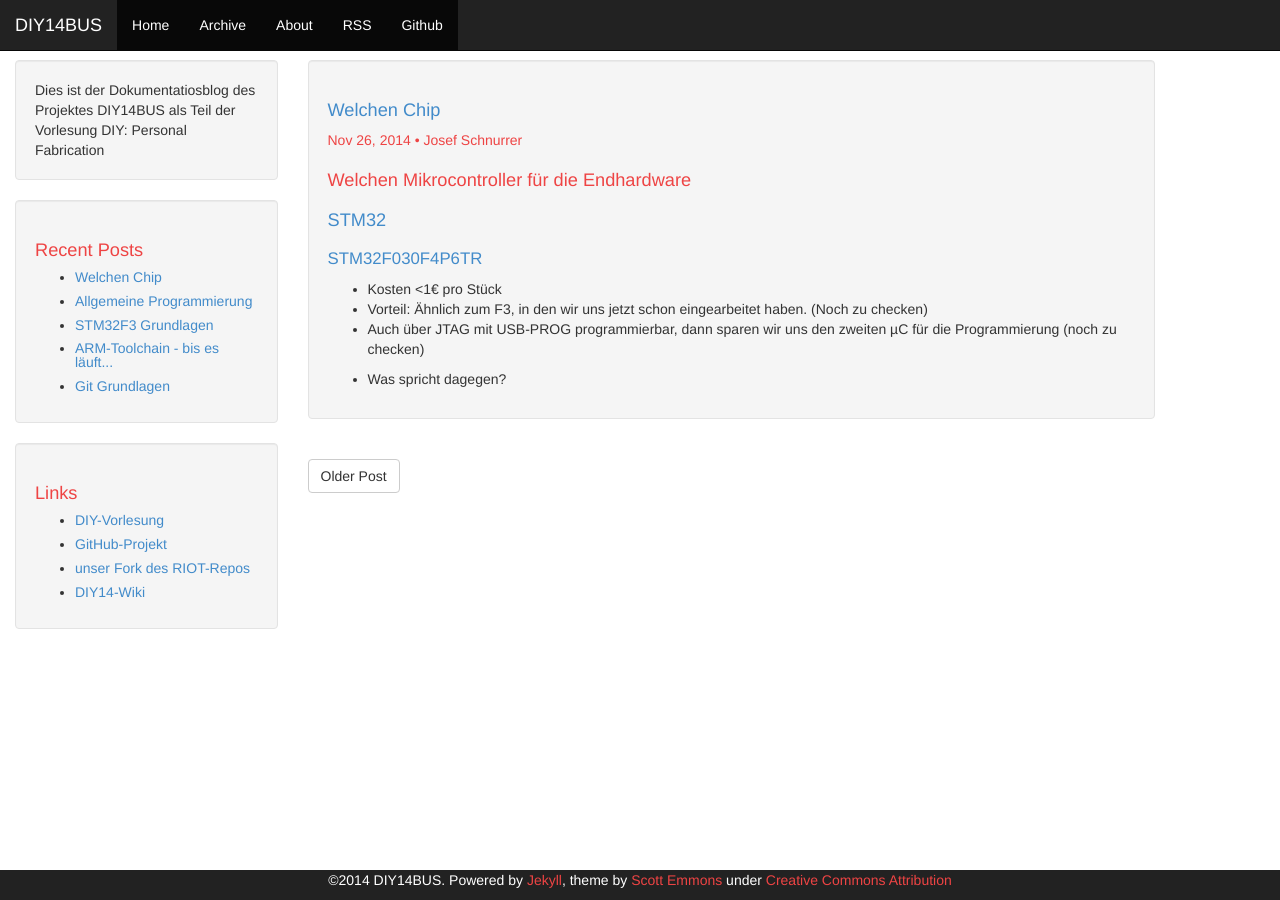
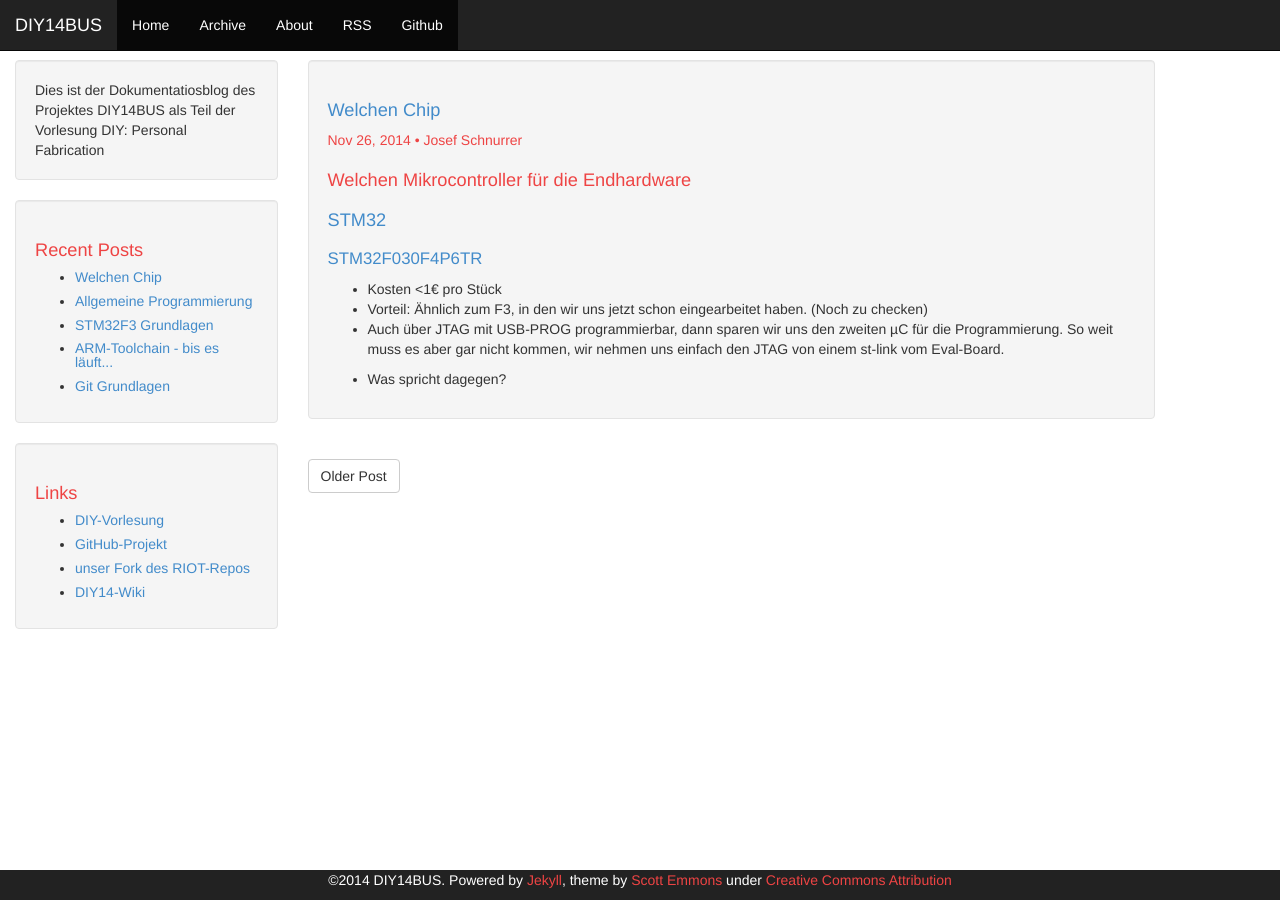
Before and after one commit to michz/diy14bus, a Jekyll site: the page built from _posts/2014-11-26-welchen-chip.markdown, in a window 1280 px wide. Built offline with Jekyll 4.4.1, drawn with Linux system fonts in a browser that asks for light colours; Markdown is read by kramdown in place of the engine named in the settings.

Commit message:
Chipdiskussion aktualisiert

```diff
--- a/_posts/2014-11-26-welchen-chip.markdown
+++ b/_posts/2014-11-26-welchen-chip.markdown
@@ -16,6 +16,6 @@ Welchen Mikrocontroller für die Endhardware
 
 *    Kosten <1€ pro Stück
 *    Vorteil: Ähnlich zum F3, in den wir uns jetzt schon eingearbeitet haben. (Noch zu checken)
-*    Auch über JTAG mit USB-PROG programmierbar, dann sparen wir uns den zweiten µC für die Programmierung (noch zu checken)
+*    Auch über JTAG mit USB-PROG programmierbar, dann sparen wir uns den zweiten µC für die Programmierung. So weit muss es aber gar nicht kommen, wir nehmen uns einfach den JTAG von einem st-link vom Eval-Board.
 
 *    Was spricht dagegen?
```
